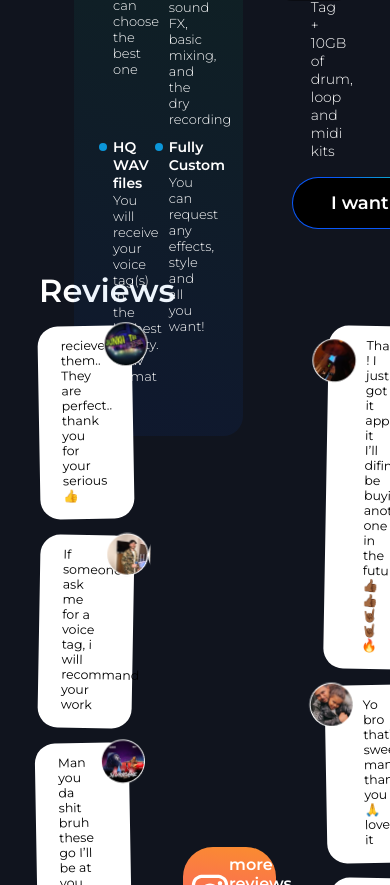
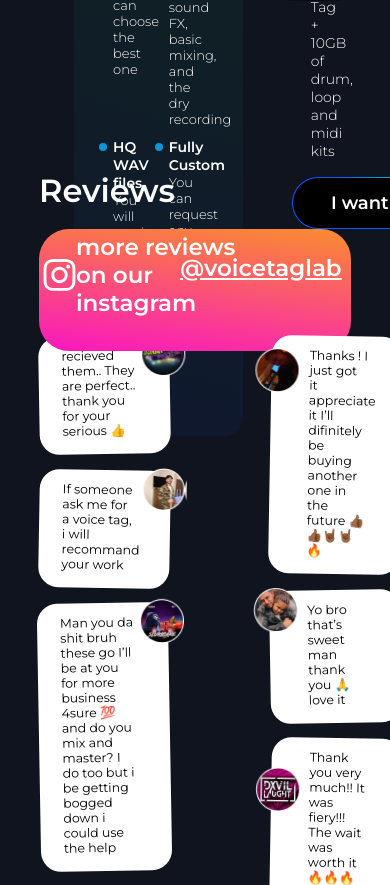
Before and after one commit to DmitryKonovets0/Voice-Tag-Lab, a React (Create React App) app: page / in a window 390 px wide. Shown: the part 2679-3564 px from the top of the page. Built offline with nearby package versions, Linux system fonts and the light colour scheme.

Commit message:
Implement media styles from 992 to 768px in fifth section

```diff
--- a/src/components/reviews/reviews-media.scss
+++ b/src/components/reviews/reviews-media.scss
@@ -18,3 +18,42 @@
   }
 }
 }
+@media (max-width: 1100px) {
+  .reviews{
+    padding-top: 0;
+    position: relative;
+    &__wrapper{
+      margin-top: 110px;
+      grid-template-columns: 42% 0 42%;
+    }
+    .instagram{
+      width: 80%;
+      height: 11%;
+      position: absolute;
+      top:58px;
+      padding: 1% 0 0 1%;
+      left: 50%;
+      transform: translate(-50%);
+      &__wrapper{
+        width: 350px;
+        justify-content: space-around;
+        position: relative;
+      }
+      &__text{
+        font-size: 23px;
+      }
+      &__qrcode{
+        display: none;
+      }
+      &__surname{
+        position: absolute;
+        top: 8%;
+        right: 3%;
+        font-size: 23px;
+      }
+      &__icon{
+        width: 15%;
+      }
+    }
+  }
+}
--- a/src/components/reviews/reviews.scss
+++ b/src/components/reviews/reviews.scss
@@ -1,5 +1,5 @@
 .reviews {
-  height: 640px;
+  min-height: 640px;
   padding: 100px 0 124px 0;
   &__title{
     font-size: 32px;
```
